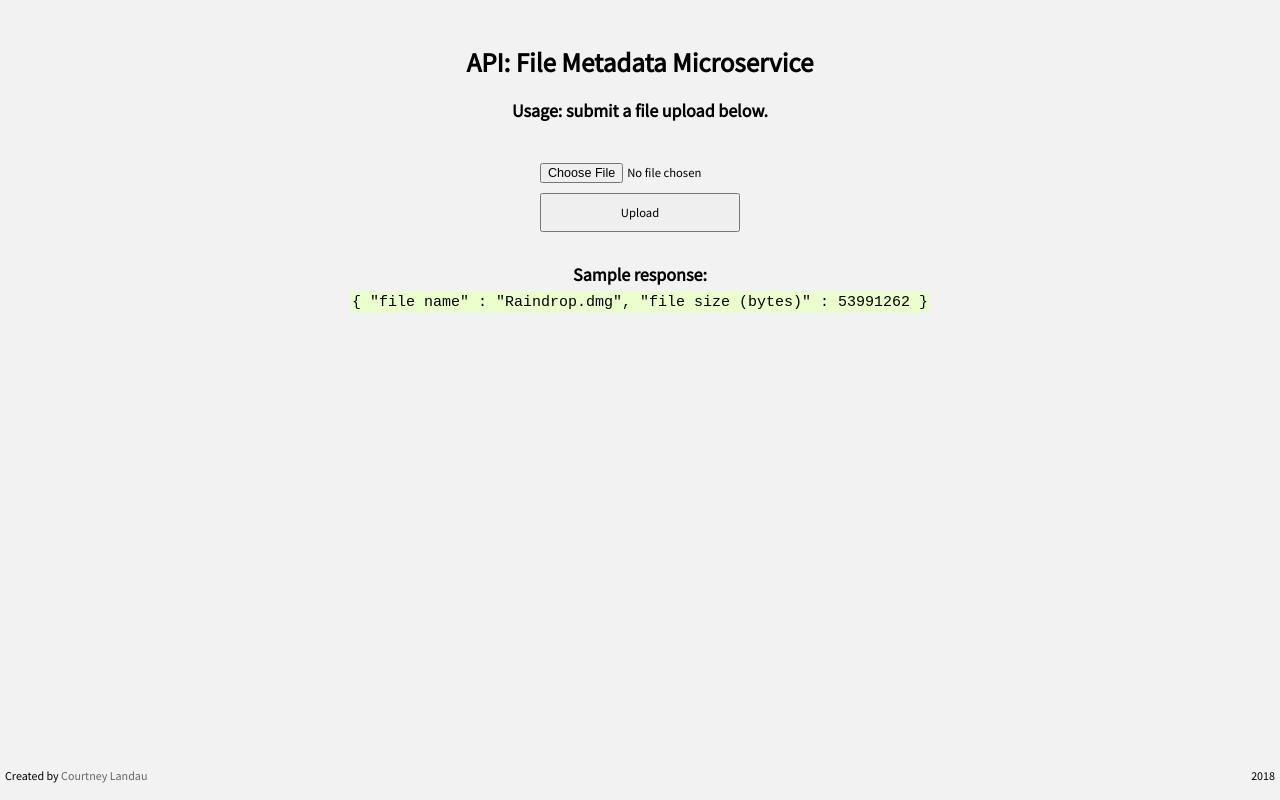
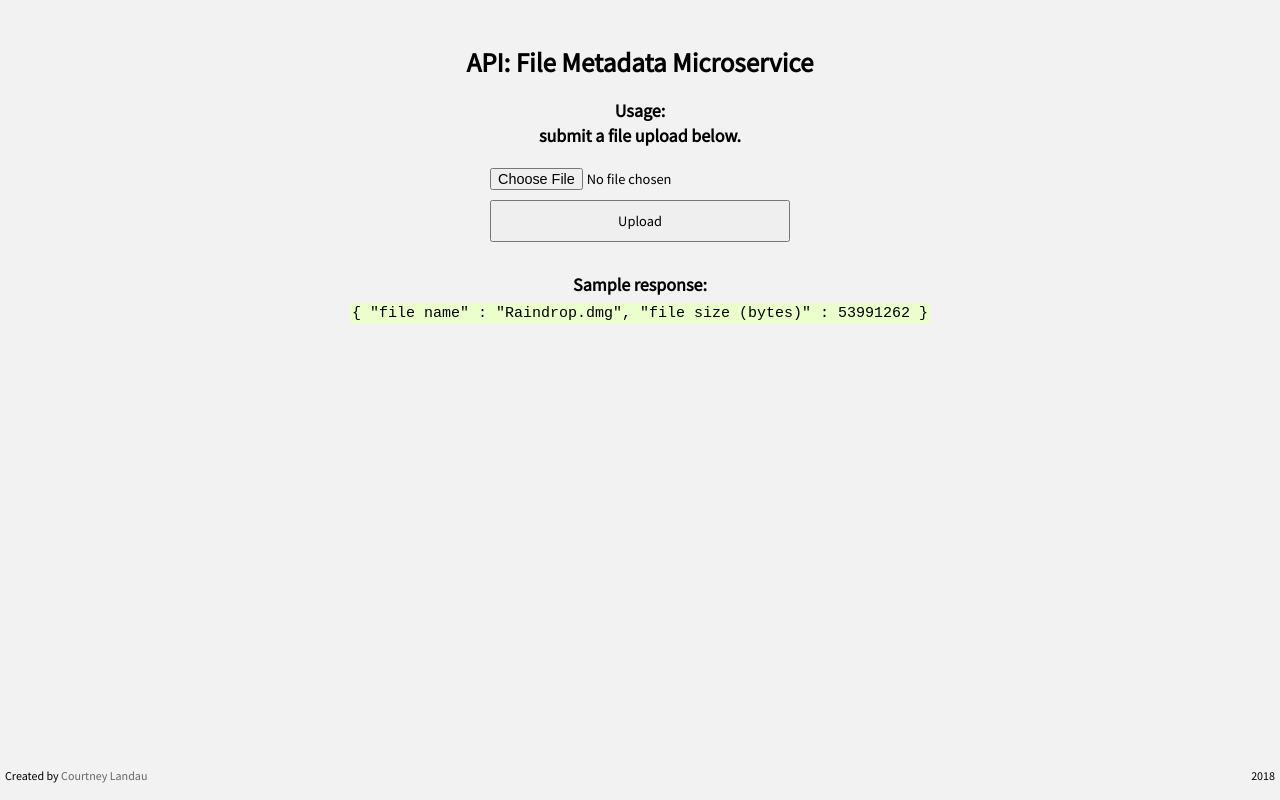
Before and after one commit to clandau/fileMetadata, a website: page views/index.html in a window 1280 px wide. Drawn offline with Linux system fonts and the light colour scheme; files that its build step writes are made by us from their sources.

Commit message:
style changes

```diff
--- a/public/styles.css
+++ b/public/styles.css
@@ -25,14 +25,14 @@ code {
   }
 
 #form-div {
-    padding: 30px;
+    padding-bottom: 30px;
+    padding-top: 10px;
 }
 
 h4 {
     margin:0;
     padding:0;
-    }
-
+}
 
 .footer {
     position: fixed;
@@ -43,14 +43,14 @@ h4 {
 }
 
 input {
-    width: 200px;
+    width: 300px;
     padding: 10px;
 }
 
 button, input, select, textarea {
     padding: 10px;
     font-family: inherit;
-    font-size: 70%;
+    font-size: 80%;
 }
 
 a:link, a:visited {
--- a/views/index.html
+++ b/views/index.html
@@ -12,7 +12,7 @@
 <body>
     <div class = 'container'>
         <h2>API: File Metadata Microservice</h2>
-    <h4>Usage: submit a file upload below.</h4>
+    <h4>Usage: <br>submit a file upload below.</h4>
     <div id='form-div'>
     <form enctype='multipart/form-data' method='POST' action='/api/fileanalyze'>
     <input id='inputfield' type='file' name='upfile'><br>
```
